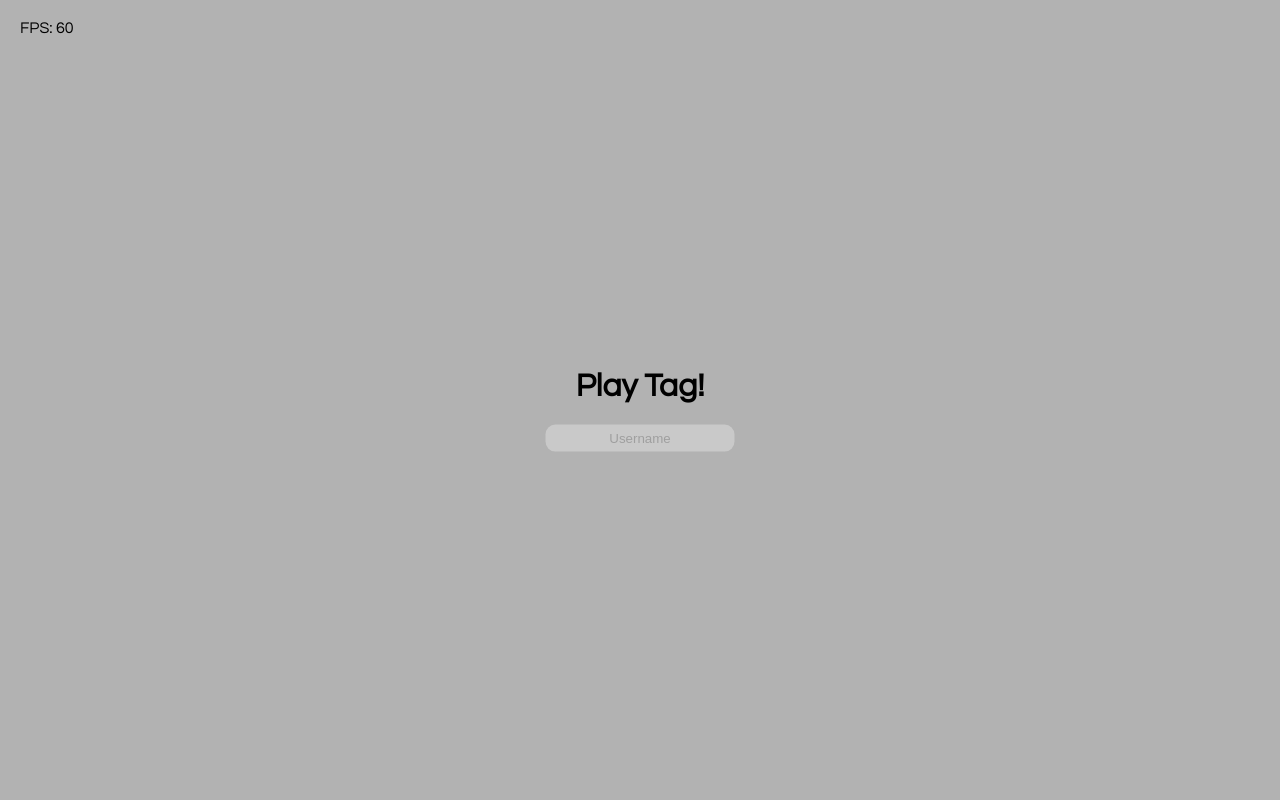
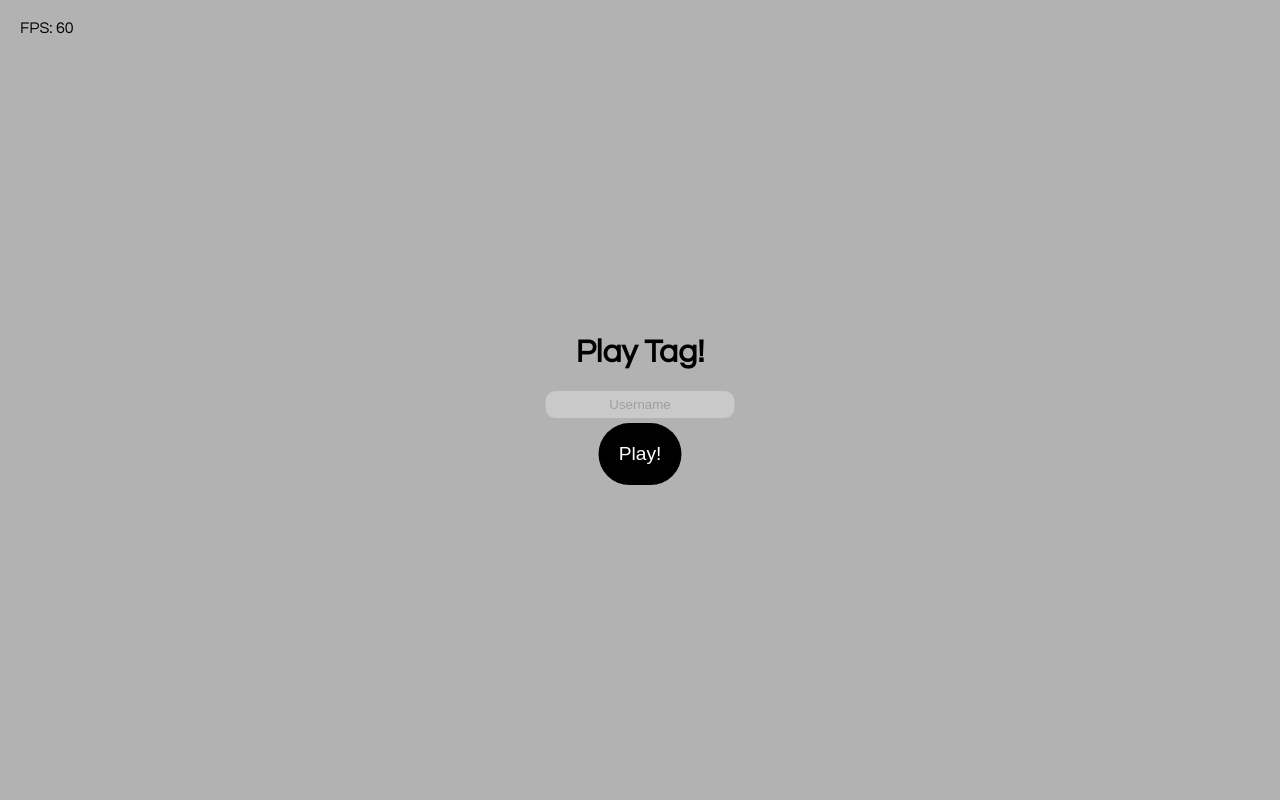
Before and after one commit to Toffee1347/tag, a website: page public/index.html in a window 1280 px wide. Drawn offline with nearby package versions, Linux system fonts and the light colour scheme; no server answers.

Commit message:
Added submit

```diff
--- a/public/index.html
+++ b/public/index.html
@@ -12,8 +12,8 @@
         <h1>Play Tag!</h1>
         <form>
             <input type="text" placeholder="Username" minlength="3" maxlength="10" required>
-            <!-- <br>
-            <input type="submit" value="Play!"> -->
+            <br>
+            <input type="submit" value="Play!">
         </form>
     </div>
 
```
